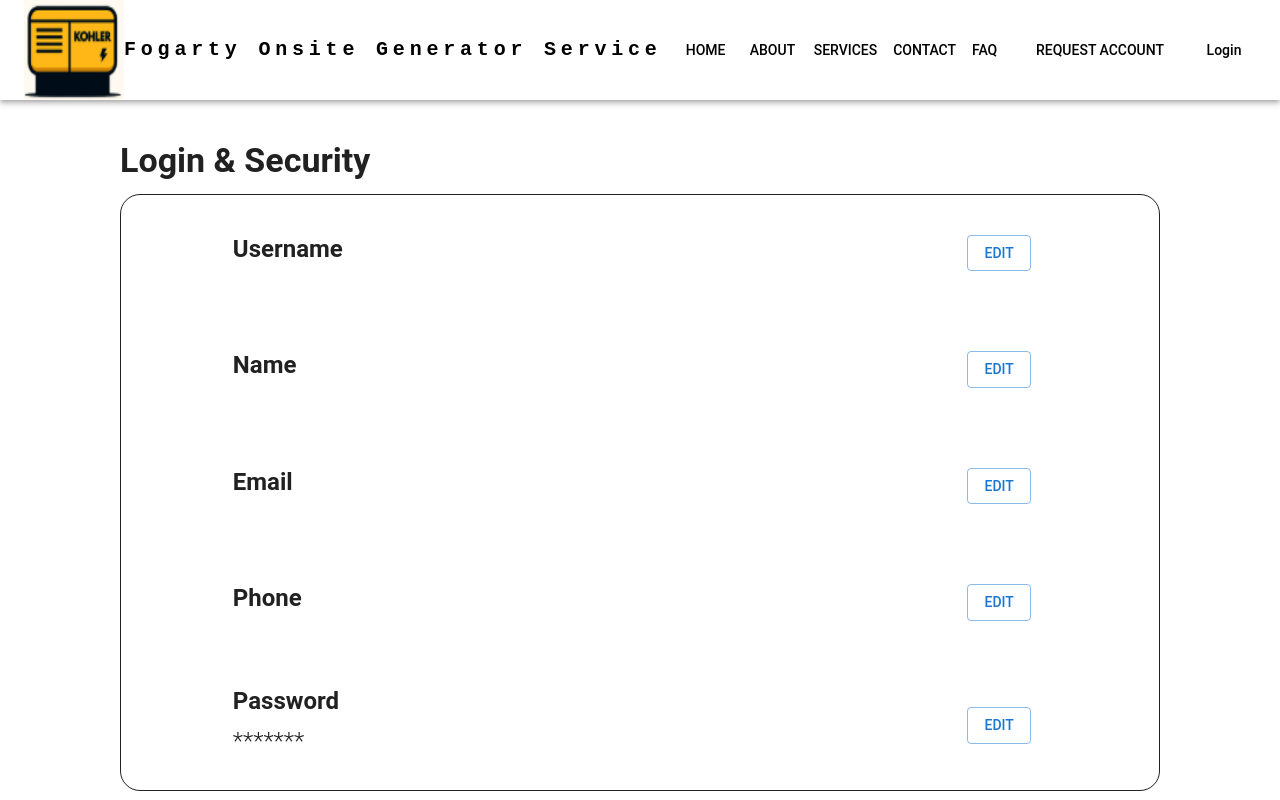
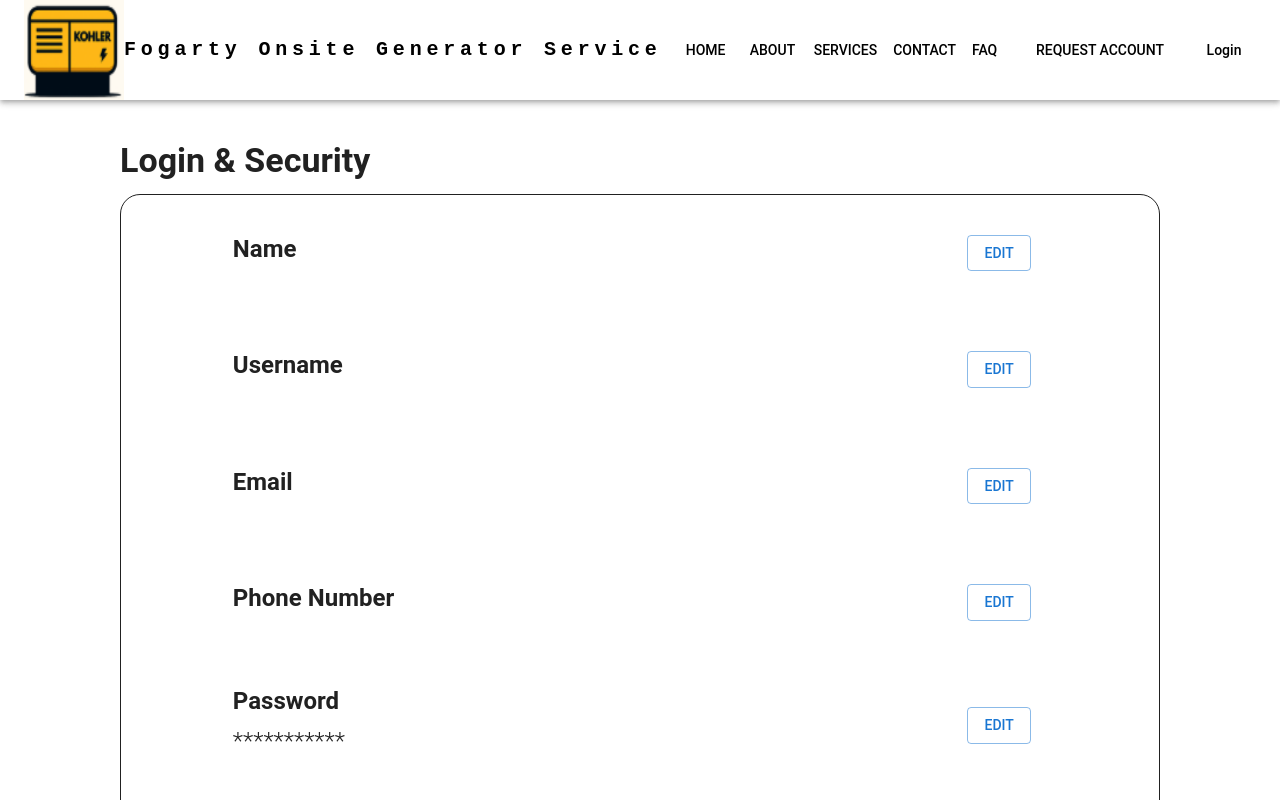
Before and after one commit to Cris4110/FogartyGeneratorServices, a React (Vite) app: page /UserSettings in a window 1280 px wide. Shown: the top 800 px of the page. Built offline with nearby package versions, Linux system fonts and the light colour scheme; no server answers.

Commit message:
NF404-96: Users can edit their settings

```diff
--- a/controller/user.controller.js
+++ b/controller/user.controller.js
@@ -62,9 +62,9 @@ const createUser = async (req, res) => {
 
 
 const updateUser = async (req, res) => {
-      try {
+  try {
     const { id } = req.params;
-    const updateData = { ...req.body };
+    const updateData = req.body.reqBody;
 
     // If password is provided in update, hash it again
     if (updateData.password) {
--- a/src/pages/public/UserSettings.tsx
+++ b/src/pages/public/UserSettings.tsx
@@ -1,71 +1,59 @@
 import Navbar from "./Navbar";
 import Footer from "./Footer";
-import { Link } from "react-router-dom";
 import axios from "axios";
 
-import { Box, Button, Grid, Stack, Typography } from "@mui/material";
+import { Backdrop, Box, Button, Grid, Paper, Stack, TextField, Typography } from "@mui/material";
 import { useEffect, useState } from "react";
 
-type User = {
+interface User {
   id: string;
   userID: string;
   name?: string;
   email: string;
-  role?: string;
   phoneNumber?: string;
+  address: Address;
 };
+
+interface Address {
+  street: string;
+  city: string;
+  state: string;
+  zipcode: string;
+}
 
 const api = axios.create({
   baseURL: import.meta.env.VITE_API_BASE_URL ?? "http://localhost:3000/api",
   withCredentials: true, // so the JWT cookie goes with requests
 });
 
-// Helper function that creates a row for each user setting
-// label defines the setting and value defines the user's information
-function settingRow(label: String, value: String, editLink: string) {
-  return (
-    <>
-      {/* Contains each setting to one box/row */}
-      <Box>
-        {/* Each line is a label and a button */}
-        <Grid
-          container
-          spacing={2}
-          sx={{ alignItems: "center", justifyContent: "center" }}
-        >
-          {/* Label */}
-          <Grid size={8} padding={3}>
-            {/* Name of the setting the user may change */}
-            <Typography variant="h5" fontWeight={700} gutterBottom>
-              {label}
-            </Typography>
-            {/* Current value for the setting */}
-            <Typography variant="h5" fontWeight={300} gutterBottom>
-              {value}
-            </Typography>
-          </Grid>
-          {/* Button to change setting */}
-          <Grid
-            container
-            size={2}
-            padding={5}
-            direction="row"
-            sx={{ justifyContent: "flex-end" }}
-          >
-            <Button variant="outlined" component={Link} to={editLink}>
-              Edit
-            </Button>
-          </Grid>
-        </Grid>
-      </Box>
-    </>
-  );
-}
-
-function UserSettings() {
+const UserSettings = () => {
   const [currentUser, setCurrentUser] = useState<User | null>(null);
   const [authReady, setAuthReady] = useState(false);
   // On first render, try to hydrate from cookie via /users/me
+  // User settings to update
+  let fullAddress = currentUser?.address.street + ", " + currentUser?.address.city + ", " + currentUser?.address.state
+                      + " " + currentUser?.address.zipcode
+  const [fname, setFname] = useState("");
+  const [lname, setLname] = useState("");
+  const [userID, setUserID] = useState("");
+  const [email, setEmail] = useState("");
+  const [phoneNumber, setPhoneNumber] = useState("");
+  const [curPassword, setcurPassword] = useState("");
+  const [newPassword, setnewPassword] = useState("");
+  //Address Fields
+  const [street, setStreet] = useState("");
+  const [city, setCity] = useState("");
+  const [state, setState] = useState("");
+  const [zipcode, setZipcode] = useState("");
+  const userAddress = {
+    street:street,
+    city: city,
+    state: state,
+    zipcode: zipcode,
+  };
+
+  const [responseMsg, setResponseMsg] = useState("");
+
   useEffect(() => {
     let cancelled = false;
     api
@@ -90,6 +78,251 @@ function UserSettings() {
     }
   };
 
+  // Returns the text field for the specific setting/row
+  const getTextField = (label: string) => {
+    let inputField;
+    switch(label) {
+      case "Name": {
+        inputField =
+        <>
+          < TextField placeholder="First Name" variant="outlined"
+            value={fname}
+            onChange={(e) => setFname(e.target.value)}
+          />
+          < TextField placeholder="Last Name" variant="outlined"
+            value={lname}
+            onChange={(e) => setLname(e.target.value)}
+          />
+        </>
+        break;
+      }
+      case "Username": {
+        inputField =
+        < TextField placeholder="Username" variant="outlined"
+          value={userID}
+          onChange={(e) => setUserID(e.target.value)}
+        />
+        break;
+      }
+      case "Email": {
+        inputField =
+        < TextField placeholder="Email" variant="outlined"
+          value={email}
+          onChange={(e) => setEmail(e.target.value)}
+        />
+        break;
+      }
+      case "Phone Number": {
+        inputField =
+        < input placeholder="Phone Number" type="number"
+          value={phoneNumber}
+          onChange={(e) => setPhoneNumber(e.target.value)}
+        />
+        break;
+      }
+      case "Password": {
+        inputField =
+        <>
+          < TextField placeholder="Current Password" variant="outlined" type="password"
+            value={curPassword}
+            onChange={(e) => setcurPassword(e.target.value)}
+          />
+          < TextField placeholder="New Password" variant="outlined" type="password"
+            value={newPassword}
+            onChange={(e) => setnewPassword(e.target.value)}
+          />
+        </>
+        break;
+      }
+      case "Address": {
+        inputField =
+        <>
+          < TextField placeholder="Street" variant="outlined"
+            value={userAddress.street}
+            onChange={(e) => setStreet(e.target.value)}
+          />
+          < TextField placeholder="City" variant="outlined"
+            value={userAddress.city}
+            onChange={(e) => setCity(e.target.value)}
+          />
+          < TextField placeholder="State" variant="outlined"
+            value={userAddress.state}
+            onChange={(e) => setState(e.target.value)}
+          />
+          < TextField placeholder="ZIP Code" variant="outlined"
+            value={userAddress.zipcode}
+            onChange={(e) => setZipcode(e.target.value)}
+          />
+        </>
+        break;
+      }
+      default: {
+        break;
+      }
+    }
+    return inputField;
+  }
+
+  // Helper function that creates a row for each user setting
+  // label defines the setting and value defines the user's information
+  const settingRow = (label: string, value: string) => {
+    // Tracks if they press the edit button
+    const [openUpdate, setOpenUpdate] = useState(false);
+    const handleCloseUpdate = () => {
+      setOpenUpdate(false); // Closes the update confirmation
+      setFname(""); // Sets the text fields to empty
+      setLname("");
+      setUserID("");
+      setEmail("");
+      setPhoneNumber("");
+      setcurPassword("");
+      setnewPassword("");
+      setStreet("");
+      setCity("");
+      setState("");
+      setZipcode("");
+    };
+    const handleOpenUpdate = () => {
+      setOpenUpdate(true);  // Brings up the update confirmation
+    };
+
+    // Create all of the input fields depending on the setting/label
+    const inputField = getTextField(label);
+
+    // Switch to detect which setting's backdrop opened and then change the value in the DB
+    const handleUpdateUser = async () => {
+      if (currentUser != null) {
+        let reqBody = {};
+        switch(label) {
+          case "Name": {
+            currentUser.name = fname + " " + lname;
+            reqBody = { name: currentUser.name }
+            setFname("");
+            setLname("");
+            break;
+          }
+          case "Username": {
+            currentUser.userID = userID;
+            reqBody = { userID: currentUser.userID }
+            setUserID("");
+            break;
+          }
+          case "Email": {
+            currentUser.email = email;
+            reqBody = { email: currentUser.email }
+            setEmail("");
+            break;
+          }
+          case "Phone Number": {
+            currentUser.phoneNumber = phoneNumber;
+            reqBody = { phoneNumber: currentUser.phoneNumber }
+            setPhoneNumber("");
+            break;
+          }
+          case "Password": {
+            reqBody = { password: newPassword }
+            setcurPassword("");
+            setnewPassword("");
+            break;
+          }
+          case "Address": {
+            currentUser.address.street = street;
+            currentUser.address.city = city;
+            currentUser.address.state = state;
+            currentUser.address.zipcode = zipcode;
+            reqBody = { address: userAddress }
+            setStreet("");
+            setCity("");
+            setState("");
+            setZipcode("");
+            break;
+          }
+          default: {
+            break;
+          }
+        }
+
+        // Password validation
+        let correctPassword = true;
+        if (label == "Password") {
+          try {
+            const payload = { email: currentUser.email.toLowerCase().trim(), password: curPassword.trim() };
+            await api.post("/users/login", payload);     // sets HttpOnly cookie
+          } catch(err: any) {
+            correctPassword = false;
+            setResponseMsg(err.response.data.message);
+          }
+        }
+
+        if (correctPassword) {
+          // Update the user's information in the DB
+          try {
+            const response = await fetch("http://localhost:3000/api/users/" + currentUser.id, {
+              method: "PUT",
+              headers: { "Content-Type": "application/json" },
+              body: JSON.stringify({reqBody}),
+            });
+
+            const result = await response.json();
+            if (!response.ok) {
+              // Show the backend error directly
+              setResponseMsg(result.message || "Error updating user.");
+            } else {
+              setResponseMsg(result.message || "User updated successfully!");
+            }
+
+          } catch (error) {
+            console.log("Error updating user: ", error);
+          }
+        }
+      }
+
+      handleCloseUpdate(); // close the backdrop
+    };
+
+
+    return (
+      <>
+        {/* Contains each setting to one box/row */}
+        <Box>
+          {/* Each line is a label and a button */}
+          <Grid container spacing={2} sx={{ alignItems: "center", justifyContent: "center" }}>
+            {/* Label */}
+            <Grid size={8} padding={3}>
+              <Typography variant="h5" fontWeight={700} gutterBottom>
+                {label}
+              </Typography>
+              <Typography variant="h5" fontWeight={300} gutterBottom>
+                {value}
+              </Typography>
+            </Grid>
+            {/* Button to edit setting */}
+            <Grid container size={2} padding={5} direction="row" sx={{ justifyContent: "flex-end" }}>
+              <Button variant="outlined" onClick={handleOpenUpdate}>
+                Edit
+              </Button>
+            </Grid>
+          </Grid>
+        </Box>
+        {/* Popup for update confirmation */}
+        <Backdrop sx={(theme) => ({ color: '#fff', zIndex: theme.zIndex.drawer + 1 })}
+          open={openUpdate}
+        >
+          <Paper sx={{width: '30%', padding: 10}}>
+            <Box padding={2} sx={{textAlign: "center"}}>
+              <Typography sx={{fontWeight: 'bold', fontSize: 'h6.fontSize'}}>Confirm changes?</Typography>
+              {inputField}
+            </Box>
+            <Stack direction="row" spacing={20} sx={{justifyContent: "center", alignItems: "center"}}>
+              <Button variant="contained" onClick={handleCloseUpdate}>Decline</Button>
+              <Button variant="contained" onClick={handleUpdateUser}>Confirm</Button>
+            </Stack>
+          </Paper>
+        </Backdrop>
+      </>
+    );
+  }
+
   return (
     <>
       <Navbar />
@@ -104,23 +337,16 @@ function UserSettings() {
         <Typography variant="h4" fontWeight={700} gutterBottom>
           Login & Security
         </Typography>
+        {responseMsg && <p style={{ textAlign: "center", marginTop: "1rem" }}>{responseMsg}</p>}
         {/* Setting container */}
         <Box border={1} borderRadius={5}>
           <Stack>
-            {/* Each setting: label, value */}
-            {settingRow(
-              "Username",
-              currentUser?.userID ?? "",
-              "/UsernameChange"
-            )}
-            {settingRow("Name", currentUser?.name ?? "", "/NameChange")}
-            {settingRow("Email", currentUser?.email ?? "", "/EmailChange")}
-            {settingRow(
-              "Phone",
-              currentUser?.phoneNumber ?? "",
-              "/PhoneNumberChange"
-            )}
-            {settingRow("Password", "*******", "/PasswordChange")}
+            {settingRow("Name", currentUser?.name ?? "")}
+            {settingRow("Username", currentUser?.userID ?? "")}
+            {settingRow("Email", currentUser?.email ?? "")}
+            {settingRow("Phone Number", currentUser?.phoneNumber ?? "")}
+            {settingRow("Password", "***********")}
+            {settingRow("Address", fullAddress ?? "")}
           </Stack>
         </Box>
         <Button
```
